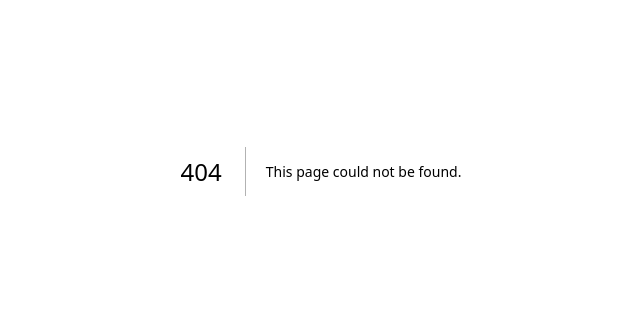
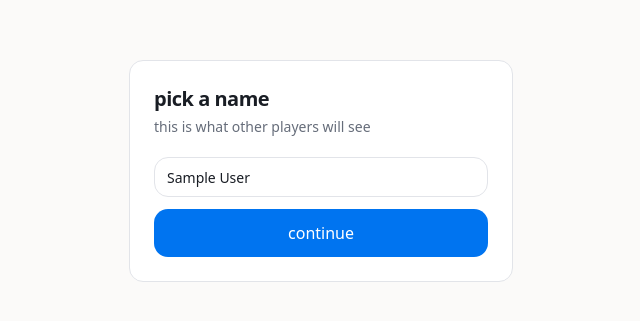
Before and after one commit to Advik-Gupta/playbattle, a Next.js app in the folder web/: page /onboarding in a window 1280 px wide. Before the commit this address had no page. Shown: the part 229-550 px from the top of the page, without its empty margins (319-959 px from the left). Built offline with nearby package versions, Linux system fonts and the light colour scheme; no server answers; the database is empty; sample sign-in values are in the browser's storage.

Commit message:
user profiles

```diff
--- a/web/package.json
+++ b/web/package.json
@@ -13,6 +13,7 @@
     "class-variance-authority": "^0.7.1",
     "clsx": "^2.1.1",
     "dotenv": "^16.6.1",
+    "mongoose": "^9.9.2",
     "next": "^15.5.23",
     "next-auth": "^5.0.0-beta.25",
     "react": "19.0.0",
--- /dev/null
+++ b/web/src/app/onboarding/page.tsx
@@ -0,0 +1,64 @@
+import { redirect } from 'next/navigation';
+import { auth } from '@/auth';
+import { getProfile, saveProfile } from '@/lib/db';
+import { Button } from '@/components/ui/button';
+import { Card, CardContent } from '@/components/ui/card';
+import { Input } from '@/components/ui/input';
+
+export default async function Onboarding() {
+  const session = await auth();
+  if (!session?.user?.id) redirect('/signin');
+
+  const profile = await getProfile(session.user.id);
+  if (profile?.displayName) redirect('/');
+
+  async function save(formData: FormData) {
+    'use server';
+
+    const current = await auth();
+    if (!current?.user?.id) redirect('/signin');
+
+    const displayName = String(formData.get('displayName') ?? '')
+      .trim()
+      .slice(0, 20);
+
+    if (displayName.length < 2) return;
+
+    await saveProfile(current.user.id, {
+      displayName,
+      email: current.user.email ?? '',
+      name: current.user.name ?? '',
+    });
+
+    redirect('/');
+  }
+
+  return (
+    <main className="flex min-h-dvh items-center justify-center p-6">
+      <Card className="w-full max-w-sm">
+        <CardContent className="flex flex-col gap-5">
+          <div>
+            <h1 className="text-xl font-semibold tracking-tight">pick a name</h1>
+            <p className="mt-1 text-sm text-muted-foreground">
+              this is what other players will see
+            </p>
+          </div>
+
+          <form action={save} className="flex flex-col gap-3">
+            <Input
+              name="displayName"
+              placeholder="your name"
+              maxLength={20}
+              autoComplete="off"
+              defaultValue={session.user.name ?? ''}
+              required
+            />
+            <Button type="submit" size="lg">
+              continue
+            </Button>
+          </form>
+        </CardContent>
+      </Card>
+    </main>
+  );
+}
--- a/web/src/app/page.tsx
+++ b/web/src/app/page.tsx
@@ -1,16 +1,20 @@
 import { redirect } from 'next/navigation';
 import { auth, signOut } from '@/auth';
+import { getProfile, hasDatabase } from '@/lib/db';
 import { Button } from '@/components/ui/button';
 
 export default async function Home() {
   const session = await auth();
-  if (!session?.user) redirect('/signin');
+  if (!session?.user?.id) redirect('/signin');
+
+  const profile = await getProfile(session.user.id);
+  if (hasDatabase && !profile?.displayName) redirect('/onboarding');
 
   return (
     <main className="container flex min-h-dvh flex-col items-center justify-center gap-4">
       <h1 className="text-3xl font-semibold tracking-tight">playbattle</h1>
       <p className="text-sm text-muted-foreground">
-        signed in as {session.user.name ?? session.user.email}
+        hey {profile?.displayName ?? session.user.name}
       </p>
 
       <form
--- a/web/src/auth.ts
+++ b/web/src/auth.ts
@@ -1,5 +1,12 @@
-import NextAuth from 'next-auth';
+import NextAuth, { type DefaultSession } from 'next-auth';
 import Google from 'next-auth/providers/google';
+import { getProfile, saveProfile } from '@/lib/db';
+
+declare module 'next-auth' {
+  interface Session {
+    user: { id: string } & DefaultSession['user'];
+  }
+}
 
 export const { handlers, signIn, signOut, auth } = NextAuth({
   providers: [
@@ -11,4 +18,25 @@ export const { handlers, signIn, signOut, auth } = NextAuth({
   session: { strategy: 'jwt', maxAge: 60 * 60 * 24 * 30 },
   pages: { signIn: '/signin' },
   trustHost: true,
+  callbacks: {
+    async jwt({ token, user }) {
+      if (user?.id) token.sub = user.id;
+
+      if (user && token.sub) {
+        const existing = await getProfile(token.sub);
+        if (!existing) {
+          await saveProfile(token.sub, {
+            email: user.email ?? '',
+            name: user.name ?? '',
+          });
+        }
+      }
+
+      return token;
+    },
+    async session({ session, token }) {
+      if (token.sub) session.user.id = token.sub;
+      return session;
+    },
+  },
 });
--- /dev/null
+++ b/web/src/components/ui/input.tsx
@@ -0,0 +1,19 @@
+import * as React from 'react';
+import { cn } from '@/lib/utils';
+
+const Input = React.forwardRef<HTMLInputElement, React.ComponentProps<'input'>>(
+  ({ className, type, ...props }, ref) => (
+    <input
+      type={type}
+      ref={ref}
+      className={cn(
+        'flex h-10 w-full rounded-lg border border-border bg-card px-3 py-2 text-sm placeholder:text-muted-foreground focus-visible:outline-none focus-visible:ring-2 focus-visible:ring-ring focus-visible:ring-offset-2 focus-visible:ring-offset-background disabled:cursor-not-allowed disabled:opacity-50',
+        className,
+      )}
+      {...props}
+    />
+  ),
+);
+Input.displayName = 'Input';
+
+export { Input };
--- /dev/null
+++ b/web/src/lib/db.ts
@@ -0,0 +1,72 @@
+import mongoose, { Schema, type Model } from 'mongoose';
+
+const uri = process.env.MONGODB_URI?.trim();
+
+export const hasDatabase = Boolean(uri);
+
+export interface Profile {
+  userId: string;
+  email: string;
+  name: string;
+  displayName: string;
+  createdAt?: Date;
+}
+
+const userSchema = new Schema(
+  {
+    userId: { type: String, required: true, unique: true, index: true },
+    email: { type: String, default: '' },
+    name: { type: String, default: '' },
+    displayName: { type: String, default: '' },
+  },
+  { collection: 'users', timestamps: true },
+);
+
+const UserModel: Model<Profile> =
+  (mongoose.models.User as Model<Profile> | undefined) ??
+  (mongoose.model('User', userSchema) as unknown as Model<Profile>);
+
+const cached = globalThis as unknown as { mongooseConn?: Promise<typeof mongoose> | null };
+
+async function connect(): Promise<boolean> {
+  if (!uri) return false;
+  if (mongoose.connection.readyState === 1) return true;
+
+  try {
+    cached.mongooseConn ??= mongoose.connect(uri, { serverSelectionTimeoutMS: 8000 });
+    await cached.mongooseConn;
+    return true;
+  } catch (err) {
+    cached.mongooseConn = null;
+    console.error('mongo connection failed:', (err as Error).message);
+    return false;
+  }
+}
+
+function plain(doc: Profile): Profile {
+  const copy = { ...doc } as Profile & { _id?: unknown; __v?: unknown };
+  delete copy._id;
+  delete copy.__v;
+  return copy;
+}
+
+export async function getProfile(userId: string): Promise<Profile | null> {
+  if (!(await connect())) return null;
+  const doc = await UserModel.findOne({ userId }).lean<Profile>().exec();
+  return doc ? plain(doc) : null;
+}
+
+export async function saveProfile(
+  userId: string,
+  patch: Partial<Omit<Profile, 'userId'>>,
+): Promise<Profile | null> {
+  if (!(await connect())) return null;
+  const doc = await UserModel.findOneAndUpdate(
+    { userId },
+    { $set: { ...patch, userId } },
+    { upsert: true, returnDocument: 'after', setDefaultsOnInsert: true },
+  )
+    .lean<Profile>()
+    .exec();
+  return plain(doc);
+}
```
Also changed, not shown: 1 other file (tests, documents, lock files or other folders).
